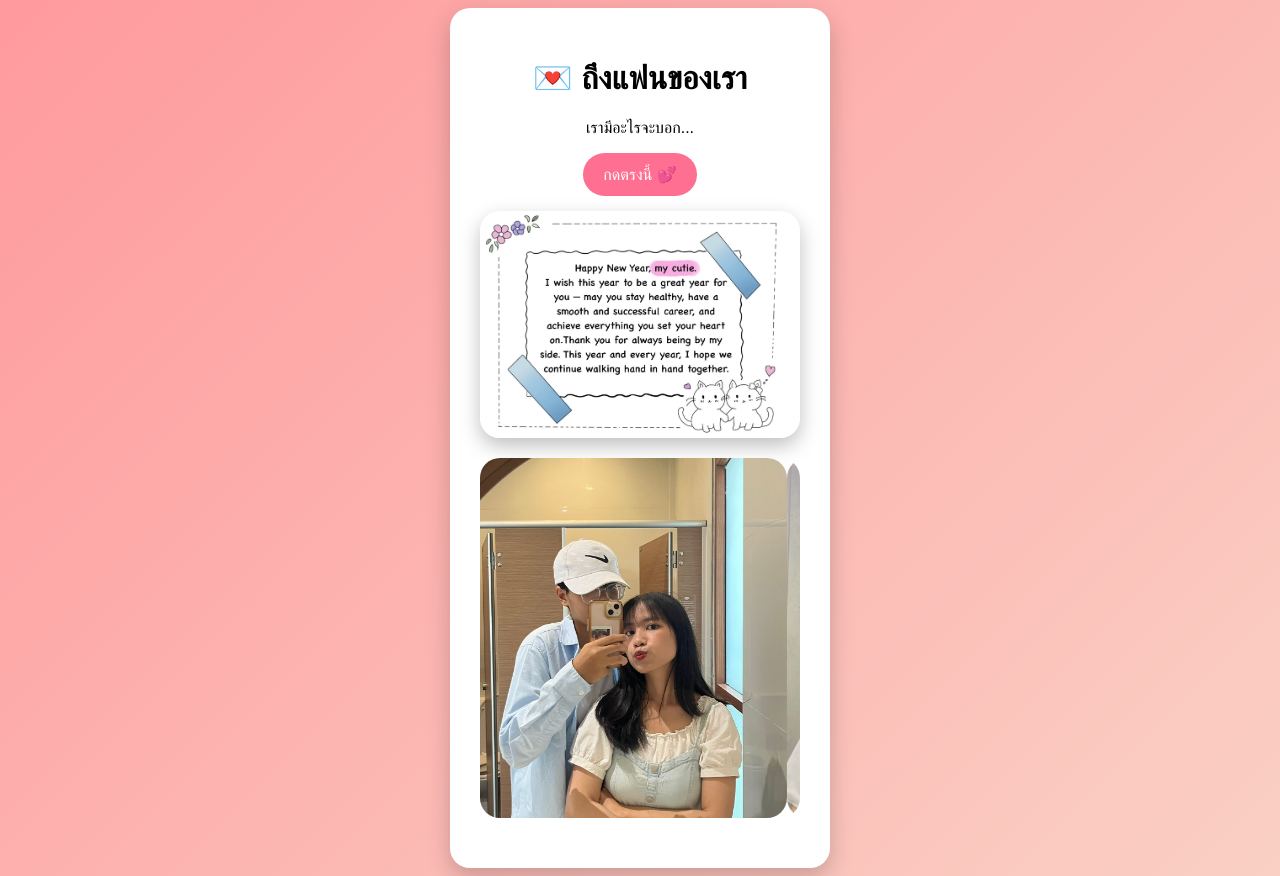
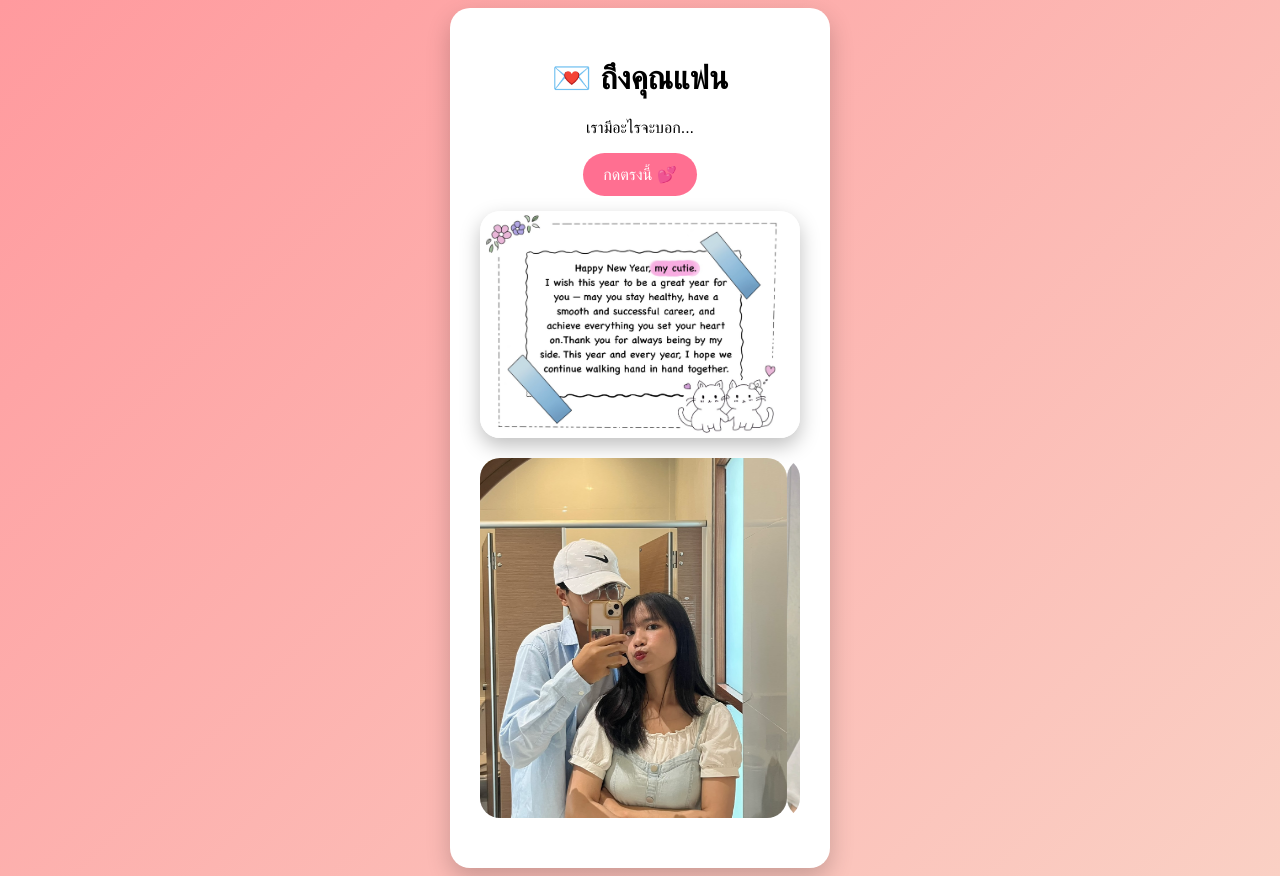
Before and after one commit to suphakannn46-lang/love-web, a plain HTML site: page index.html in a window 1280 px wide. Drawn offline with Linux system fonts and the light colour scheme.

Commit message:
Change greeting in index.html
Updated the greeting from 'แฟนของเรา' to 'คุณแฟน'.

```diff
--- a/index.html
+++ b/index.html
@@ -9,7 +9,7 @@
 <body>
 
   <div class="card">
-    <h1>💌 ถึงแฟนของเรา</h1>
+    <h1>💌 ถึงคุณแฟน</h1>
     <p id="text">เรามีอะไรจะบอก...</p>
 
     <button onclick="changeText()">กดตรงนี้ 💕</button>
```
